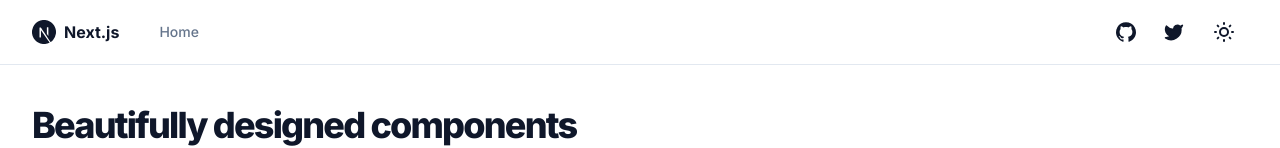
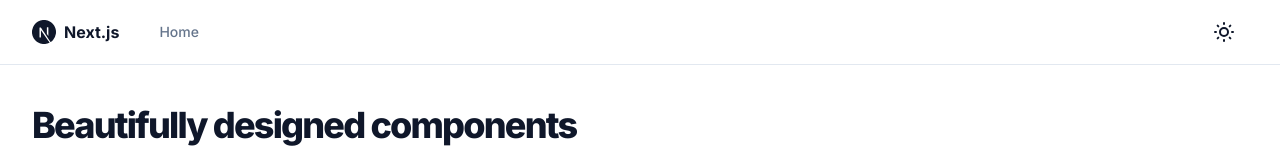
Before and after one commit to Veer0x1/mokx-bot, a Next.js app: page / in a window 1280 px wide. Shown: the top 148 px of the page. Built offline with nearby package versions, Linux system fonts and the light colour scheme.

Commit message:
header complete

```diff
--- a/components/site-header.tsx
+++ b/components/site-header.tsx
@@ -13,7 +13,7 @@
         <MainNav items={siteConfig.mainNav} />
         <div className="flex flex-1 items-center justify-end space-x-4">
           <nav className="flex items-center space-x-1">
-            <Link
+            {/* <Link
               href={siteConfig.links.github}
               target="_blank"
               rel="noreferrer"
@@ -27,22 +27,8 @@
                 <Icons.gitHub className="h-5 w-5" />
                 <span className="sr-only">GitHub</span>
               </div>
-            </Link>
-            <Link
-              href={siteConfig.links.twitter}
-              target="_blank"
-              rel="noreferrer"
-            >
-              <div
-                className={buttonVariants({
-                  size: "sm",
-                  variant: "ghost",
-                })}
-              >
-                <Icons.twitter className="h-5 w-5 fill-current" />
-                <span className="sr-only">Twitter</span>
-              </div>
-            </Link>
+            </Link> */}
+
             <ThemeToggle />
           </nav>
         </div>
```
